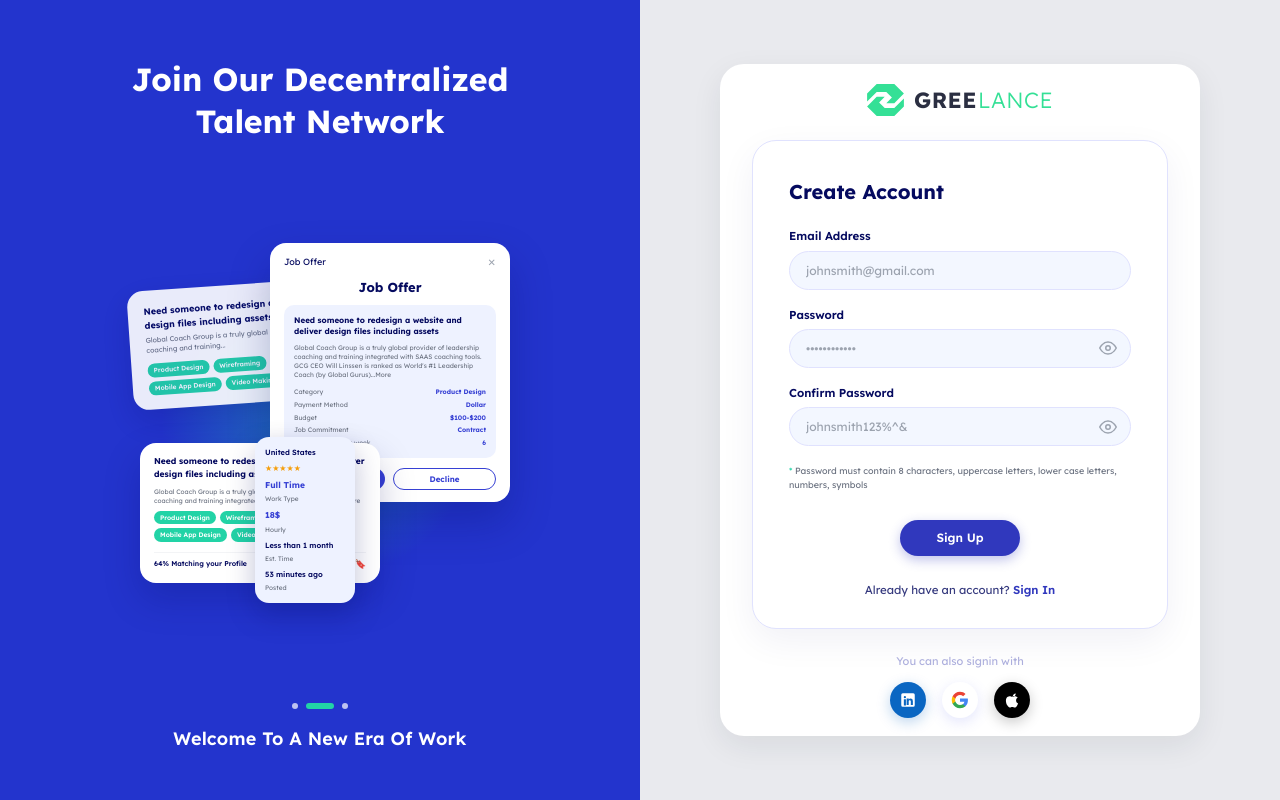
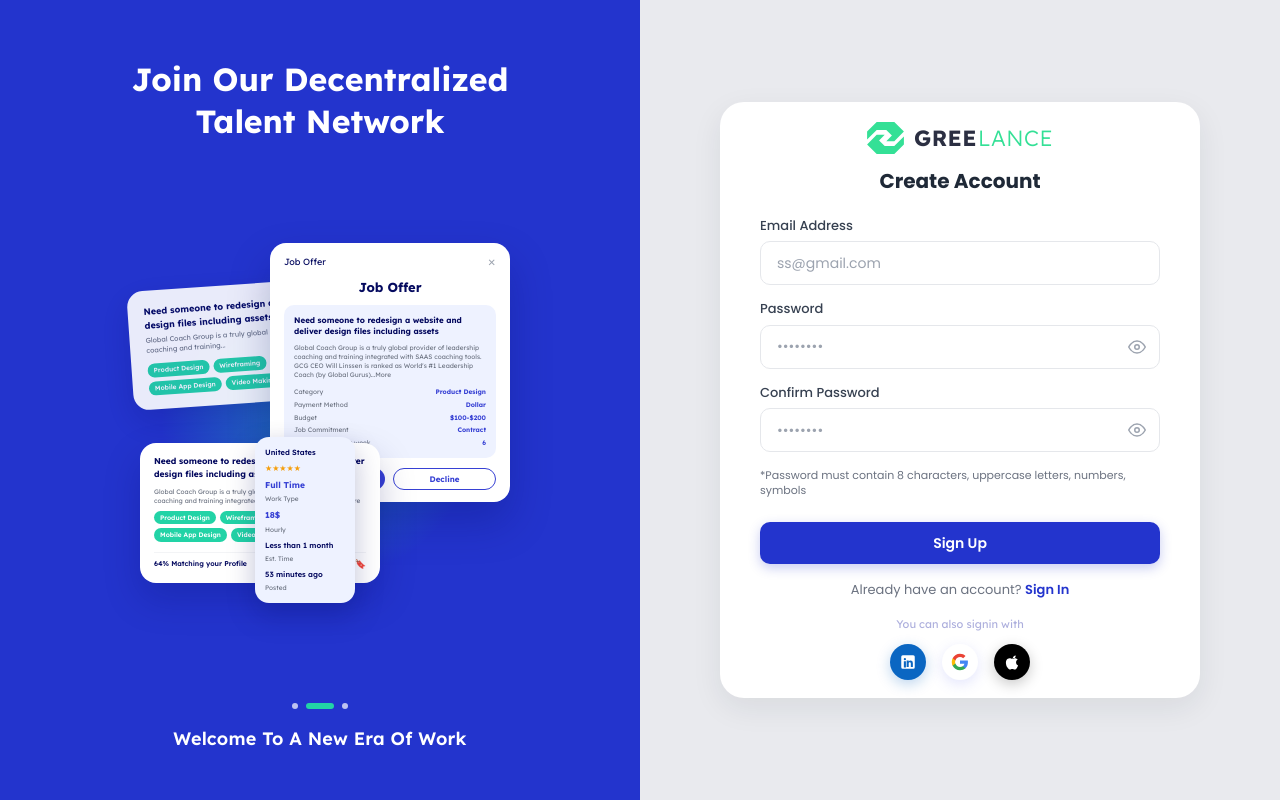
Before and after one commit to Mominkhalid045-debug/greelance-login, a React (Vite) app: page /signup in a window 1280 px wide. Built offline with nearby package versions, Linux system fonts and the light colour scheme.

Commit message:
Implement exact validation features and UI matching Create Account 2nd screen screenshots

```diff
--- a/src/pages/Signup.jsx
+++ b/src/pages/Signup.jsx
@@ -44,23 +44,46 @@
   const [showPw, setShowPw] = useState(false);
   const [showConfirmPw, setShowConfirmPw] = useState(false);
   const [errorMessage, setErrorMessage] = useState('');
+  const [isSubmitting, setIsSubmitting] = useState(false);
   const navigate = useNavigate();
 
   const handleSubmit = (e) => {
     e.preventDefault();
     setErrorMessage('');
 
-    if (!email.trim()) {
-      setErrorMessage('Please enter your email address');
+    // 1. Fill all fields check
+    if (!email.trim() || !password || !confirmPassword) {
+      setErrorMessage('Please fill all fields');
       return;
     }
-    if (password && confirmPassword && password !== confirmPassword) {
+
+    // 2. Email format validation
+    if (!email.includes('@')) {
+      setErrorMessage(`Please include an '@' in the email address. '${email}' is missing an '@'.`);
+      return;
+    }
+
+    // 3. Password strength check (8+ chars, uppercase, number, symbol)
+    const hasUpper = /[A-Z]/.test(password);
+    const hasNum = /[0-9]/.test(password);
+    const hasSym = /[^A-Za-z0-9]/.test(password);
+
+    if (password.length < 8 || !hasUpper || !hasNum || !hasSym) {
+      setErrorMessage('Password must be 8+ characters with an uppercase letter, a number, and a symbol');
+      return;
+    }
+
+    // 4. Confirm password match check
+    if (password !== confirmPassword) {
       setErrorMessage('Passwords do not match');
       return;
     }
 
-    // Direct transition to OTP verification page
+    // Valid submission state
+    setIsSubmitting(true);
+    setTimeout(() => {
       navigate('/verify-otp', { state: { email } });
+    }, 600);
   };
 
   return (
@@ -75,63 +98,32 @@
         alignItems: 'center',
       }}
     >
-      <div style={{ marginBottom: '24px' }}>
-        <Logo centered size="medium" />
-      </div>
+      <Logo centered size="medium" style={{ marginBottom: '12px' }} />
 
-      {/* Main Card Container */}
-      <div
-        style={{
-          width: '100%',
-          maxWidth: '440px',
-          background: '#FFFFFF',
-          borderRadius: '24px',
-          padding: '36px 36px 28px',
-          boxShadow: '0 12px 36px rgba(5,10,95,0.06)',
-          border: '0.75px solid #E0E2FE',
-          boxSizing: 'border-box',
-        }}
-      >
       <h1
         style={{
-            fontFamily: F,
+          fontFamily: "'Poppins', sans-serif",
           fontSize: '20px',
           fontWeight: 700,
-            color: '#050A5F',
+          color: '#1F2937',
           marginBottom: '20px',
-            textAlign: 'left',
+          textAlign: 'center',
         }}
       >
         Create Account
       </h1>
 
-        {/* Inline Error Banner (NO ugly browser alert popup) */}
-        {errorMessage && (
       <div
         style={{
-              background: '#FEF2F2',
-              border: '1px solid #FCA5A5',
-              borderRadius: '12px',
-              padding: '10px 14px',
-              marginBottom: '16px',
-              display: 'flex',
-              alignItems: 'center',
-              gap: '8px',
+          width: '100%',
+          maxWidth: '400px',
+          boxSizing: 'border-box',
         }}
       >
-            <span style={{ color: '#EF4444', fontSize: '13px' }}>⚠️</span>
-            <span style={{ fontFamily: F, fontSize: '11px', fontWeight: 600, color: '#DC2626' }}>
-              {errorMessage}
-            </span>
-          </div>
-        )}
-
-        <form onSubmit={handleSubmit} noValidate style={{ display: 'flex', flexDirection: 'column', gap: '16px' }}>
+        <form onSubmit={handleSubmit} noValidate style={{ display: 'flex', flexDirection: 'column', gap: '14px' }}>
           {/* Email Address */}
           <div style={{ display: 'flex', flexDirection: 'column', gap: '6px' }}>
-            <label style={{ fontFamily: F, fontSize: '11.5px', fontWeight: 600, color: '#050A5F' }}>
-              Email Address
-            </label>
+            <label style={labelStyle}>Email Address</label>
             <input
               type="email"
               value={email}
@@ -139,16 +131,14 @@
                 setEmail(e.target.value);
                 setErrorMessage('');
               }}
-              placeholder="johnsmith@gmail.com"
+              placeholder="ss@gmail.com"
               style={inputStyle}
             />
           </div>
 
           {/* Password */}
           <div style={{ display: 'flex', flexDirection: 'column', gap: '6px' }}>
-            <label style={{ fontFamily: F, fontSize: '11.5px', fontWeight: 600, color: '#050A5F' }}>
-              Password
-            </label>
+            <label style={labelStyle}>Password</label>
             <div style={{ position: 'relative', width: '100%' }}>
               <input
                 type={showPw ? 'text' : 'password'}
@@ -157,7 +147,7 @@
                   setPassword(e.target.value);
                   setErrorMessage('');
                 }}
-                placeholder="••••••••••••"
+                placeholder="••••••••"
                 style={{ ...inputStyle, paddingRight: '40px' }}
               />
               <div style={{ position: 'absolute', right: '14px', top: '50%', transform: 'translateY(-50%)' }}>
@@ -168,9 +158,7 @@
 
           {/* Confirm Password */}
           <div style={{ display: 'flex', flexDirection: 'column', gap: '6px' }}>
-            <label style={{ fontFamily: F, fontSize: '11.5px', fontWeight: 600, color: '#050A5F' }}>
-              Confirm Password
-            </label>
+            <label style={labelStyle}>Confirm Password</label>
             <div style={{ position: 'relative', width: '100%' }}>
               <input
                 type={showConfirmPw ? 'text' : 'password'}
@@ -179,7 +167,7 @@
                   setConfirmPassword(e.target.value);
                   setErrorMessage('');
                 }}
-                placeholder="johnsmith123%^&"
+                placeholder="••••••••"
                 style={{ ...inputStyle, paddingRight: '40px' }}
               />
               <div style={{ position: 'absolute', right: '14px', top: '50%', transform: 'translateY(-50%)' }}>
@@ -189,71 +177,96 @@
           </div>
 
           {/* Password Requirement Hint */}
-          <p style={{ fontFamily: F, fontSize: '9px', color: '#6B7280', margin: '2px 0 8px', lineHeight: '14px' }}>
-            <span style={{ color: '#22D3A6' }}>*</span> Password must contain 8 characters, uppercase letters, lower case letters, numbers, symbols
+          <p style={{ fontFamily: "'Poppins', sans-serif", fontSize: '11px', color: '#6B7280', margin: '2px 0 0px', lineHeight: '15px' }}>
+            *Password must contain 8 characters, uppercase letters, numbers, symbols
           </p>
+
+          {/* Error Message directly below hint */}
+          {errorMessage && (
+            <p
+              style={{
+                fontFamily: "'Poppins', sans-serif",
+                fontSize: '12px',
+                fontWeight: 600,
+                color: '#EF4444',
+                margin: '2px 0 0',
+                lineHeight: '16px',
+              }}
+            >
+              {errorMessage}
+            </p>
+          )}
 
           {/* Sign Up Button */}
           <button
             type="submit"
+            disabled={isSubmitting}
             style={{
-              background: '#3038BD',
+              width: '100%',
+              height: '42px',
+              background: '#2334CD',
               color: '#FFFFFF',
+              fontFamily: "'Poppins', sans-serif",
+              fontWeight: 600,
+              fontSize: '14px',
               border: 'none',
-              borderRadius: '20px',
-              height: '36px',
-              width: '120px',
-              fontFamily: F,
-              fontSize: '12px',
-              fontWeight: 600,
-              cursor: 'pointer',
-              alignSelf: 'center',
-              boxShadow: '0 4px 12px rgba(48,56,189,0.3)',
-              marginTop: '4px',
+              borderRadius: '10px',
+              cursor: isSubmitting ? 'not-allowed' : 'pointer',
+              display: 'flex',
+              alignItems: 'center',
+              justifyContent: 'center',
+              boxShadow: 'rgba(35, 52, 205, 0.25) 0px 4px 12px 0px',
+              marginTop: '10px',
+              transition: 'all 0.2s ease',
+              opacity: isSubmitting ? 0.8 : 1,
             }}
           >
-            Sign Up
+            {isSubmitting ? 'Creating...' : 'Sign Up'}
           </button>
         </form>
 
         {/* Already have account */}
-        <div style={{ textAlign: 'center', marginTop: '20px' }}>
-          <span style={{ fontFamily: F, fontSize: '11.5px', color: '#050A5F', opacity: 0.8 }}>
-            Already have an account?{' '}
-          </span>
-          <Link
-            to="/login"
+        <div
           style={{
-              fontFamily: F,
-              fontSize: '11.5px',
-              fontWeight: 600,
-              color: '#3038BD',
-              textDecoration: 'none',
+            fontFamily: "'Poppins', sans-serif",
+            fontSize: '13px',
+            color: '#6B7280',
+            textAlign: 'center',
+            marginTop: '16px',
+            marginBottom: '16px',
           }}
         >
+          Already have an account?{' '}
+          <Link to="/login" style={{ color: '#2334CD', fontWeight: 600, textDecoration: 'none' }}>
             Sign In
           </Link>
         </div>
-      </div>
 
         {/* Social Login */}
-      <div style={{ marginTop: '24px' }}>
         <SocialLogin />
       </div>
     </div>
   );
 }
 
+const labelStyle = {
+  fontFamily: "'Poppins', sans-serif",
+  fontSize: '13px',
+  fontWeight: 500,
+  color: '#374151',
+};
+
 const inputStyle = {
   width: '100%',
-  height: '39px',
+  height: '44px',
   padding: '0 16px',
-  borderRadius: '45px',
-  border: '0.75px solid #E0E2FE',
-  background: '#F3F7FF',
-  fontFamily: F,
-  fontSize: '12px',
-  color: '#050A5F',
+  borderRadius: '10px',
+  border: '1px solid #E5E7EB',
+  background: '#FFFFFF',
+  fontFamily: "'Poppins', sans-serif",
+  fontSize: '14px',
+  color: '#1F2937',
   outline: 'none',
   boxSizing: 'border-box',
+  transition: 'border-color 0.2s ease',
 };
```
Lines whose indentation alone changed are shown as unchanged.
